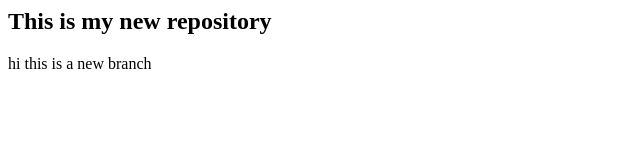
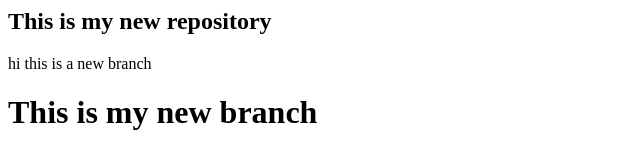
Before and after one commit to JayChaudhari01/Localrepo, a plain HTML site: page index.html in a window 1280 px wide. Shown: the whole page, without its empty margins (0-640 px from the left). Drawn offline with Linux system fonts and the light colour scheme.

Commit message:
create new branch

```diff
--- a/index.html
+++ b/index.html
@@ -1,2 +1,3 @@
 <h2>This is my new repository</h2>
 <p>hi this is a new branch</p>
+<h1> This is my new branch</h1>
```
